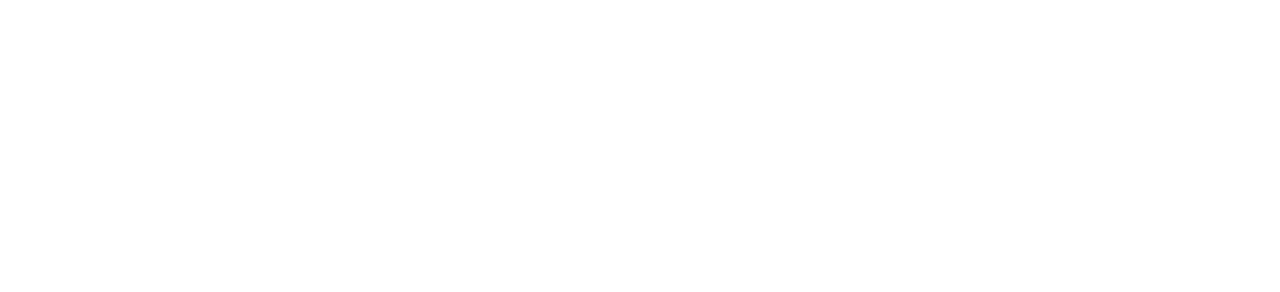
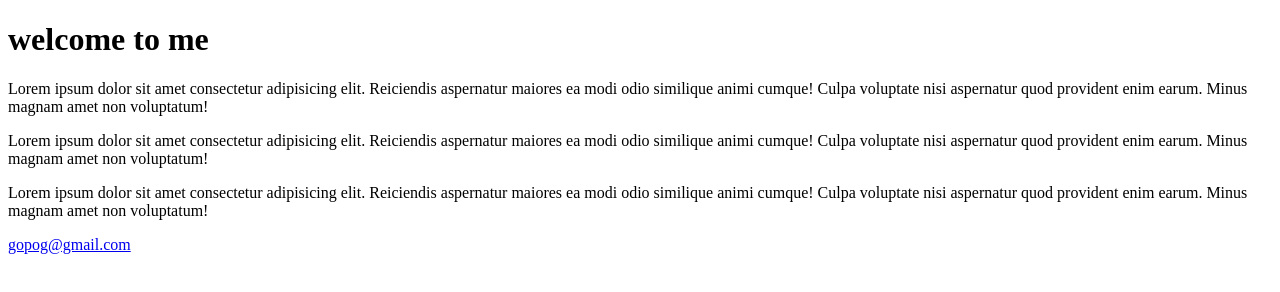
Before and after one commit to bayorwor/crash-course, a plain HTML site: page index.html in a window 1280 px wide. Drawn offline with Linux system fonts and the light colour scheme.

Commit message:
added new content to index file

```diff
--- a/index.html
+++ b/index.html
@@ -5,5 +5,28 @@
     <meta name="viewport" content="width=device-width, initial-scale=1.0" />
     <title>Document</title>
   </head>
-  <body></body>
+  <body>
+    <h1>welcome to me</h1>
+    <p>
+      Lorem ipsum dolor sit amet consectetur adipisicing elit. Reiciendis
+      aspernatur maiores ea modi odio similique animi cumque! Culpa voluptate
+      nisi aspernatur quod provident enim earum. Minus magnam amet non
+      voluptatum!
+    </p>
+    <p>
+      Lorem ipsum dolor sit amet consectetur adipisicing elit. Reiciendis
+      aspernatur maiores ea modi odio similique animi cumque! Culpa voluptate
+      nisi aspernatur quod provident enim earum. Minus magnam amet non
+      voluptatum!
+    </p>
+    <p>
+      Lorem ipsum dolor sit amet consectetur adipisicing elit. Reiciendis
+      aspernatur maiores ea modi odio similique animi cumque! Culpa voluptate
+      nisi aspernatur quod provident enim earum. Minus magnam amet non
+      voluptatum!
+    </p>
+    <footer>
+      <a href="#">gopog@gmail.com</a>
+    </footer>
+  </body>
 </html>
```
